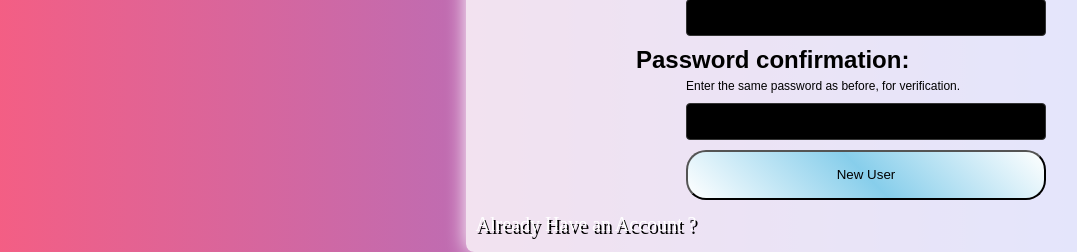
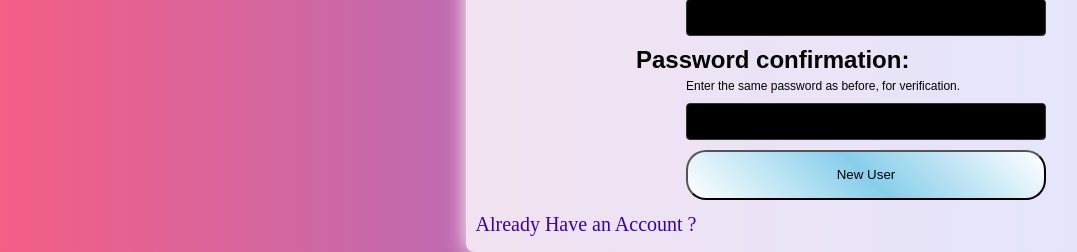
Before and after one commit to Wawayooo/DjangoSocialMedia, a Django app: page /signup/ in a window 1280 px wide; the page is wider, and only the part inside the window is pictured. Shown: the part 566-818 px from the top of that part, without its empty margins (74-1151 px from the left). Run offline with Django 5.2, Linux system fonts and the light colour scheme.

Commit message:
New Style

```diff
--- a/Static/style/Signup.css
+++ b/Static/style/Signup.css
@@ -110,14 +110,13 @@ body {
 }
 
 .go-to {
-  color:white;
+  color:#3700b3;
   text-decoration: none;
   display: block;
   text-align: center;
   position: relative;
   font-size: 20px;
   font-family: fangsong;
-  filter: drop-shadow(2px 3px 0px black);
   position:absolute;
   transform: translate(260px, 390px);
 }
```
